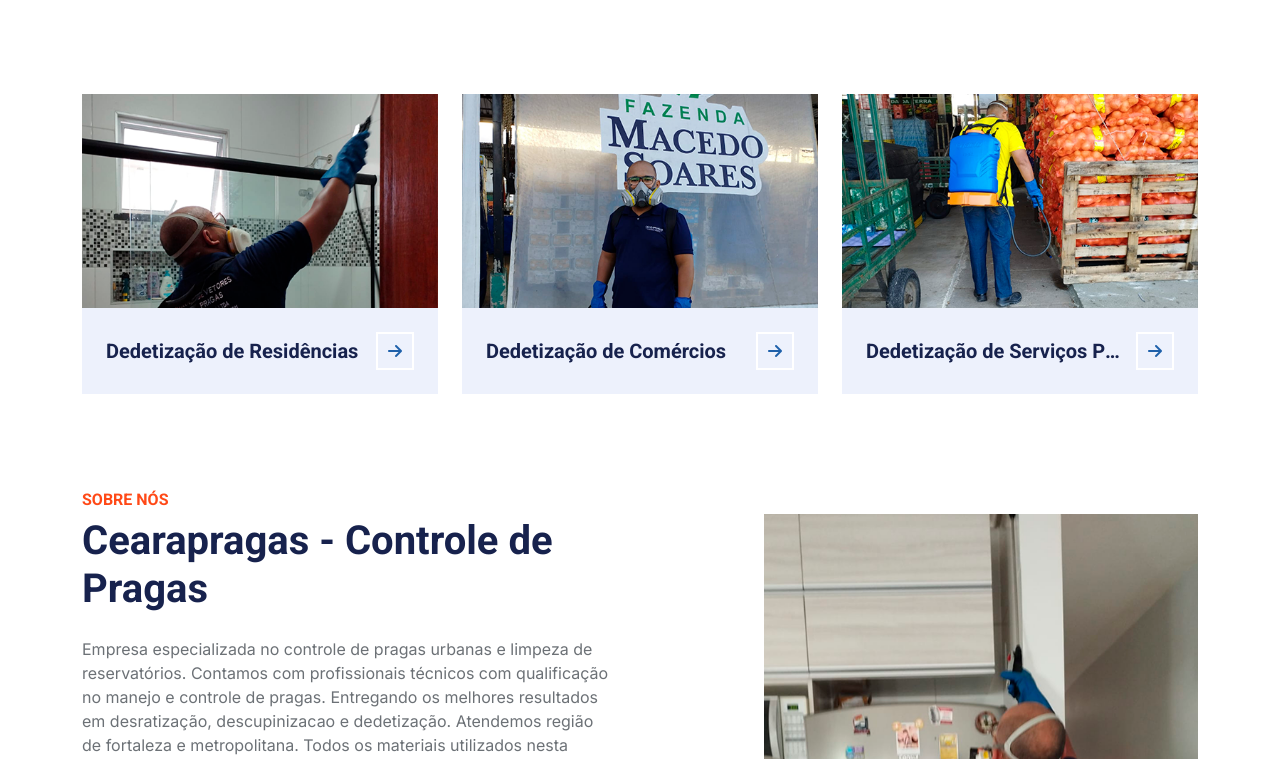
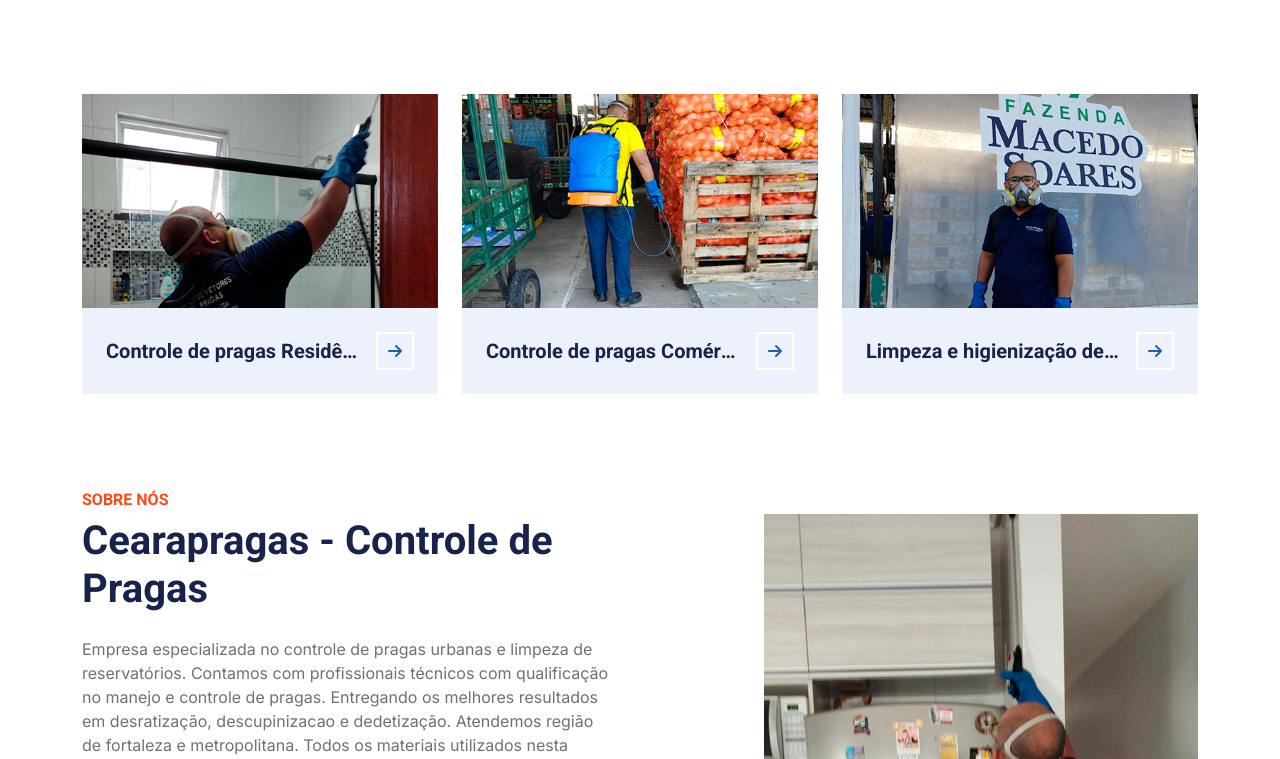
Before and after one commit to Rodrigoue9/cearapragas, a plain HTML site: page index.html in a window 1280 px wide. Shown: the part 1121-1880 px from the top of the page. Drawn offline with nearby package versions, Linux system fonts and the light colour scheme.

Commit message:
Update index.html

```diff
--- a/index.html
+++ b/index.html
@@ -93,6 +93,7 @@
                 <div class="navbar-nav me-auto">
                     <a href="index.html" class="nav-item nav-link active">Início</a>
                     <a href="precos.html" class="nav-item nav-link active">Preços</a>
+                    <a href="links.html" class="nav-item nav-link active">Links Uteis</a>
 
                 </div>
                 <div class="mt-4 mt-lg-0 me-lg-n4 py-3 px-4 bg-primary d-flex align-items-center">
@@ -158,25 +159,25 @@
                         <img class="img-fluid w-100 h-100" src="img/imagens ceara/prego1.png" alt="">
                     </div>
                     <div class="d-flex align-items-center justify-content-between bg-light p-4">
-                        <h5 class="text-truncate me-3 mb-0">Dedetização de Residências</h5>
+                        <h5 class="text-truncate me-3 mb-0">Controle de pragas Residências</h5>
                         <a class="btn btn-square btn-outline-primary border-2 border-white flex-shrink-0" href="https://api.whatsapp.com/send?phone=+5585984255911&text=Olá! Quero solicitar um orçamento para Dedetização de Residência."><i class="fa fa-arrow-right"></i></a>
                     </div>
                 </div>
                 <div class="col-lg-4 col-md-6 service-item-top wow fadeInUp" data-wow-delay="0.3s">
                     <div class="overflow-hidden">
-                        <img class="img-fluid w-100 h-100" src="img/prego4.png" alt="">
+                        <img class="img-fluid w-100 h-100" src="img/imagens ceara/prego3.png" alt="">
                     </div>
                     <div class="d-flex align-items-center justify-content-between bg-light p-4">
-                        <h5 class="text-truncate me-3 mb-0">Dedetização de Comércios</h5>
+                        <h5 class="text-truncate me-3 mb-0">Controle de pragas Comércios</h5>
                         <a class="btn btn-square btn-outline-primary border-2 border-white flex-shrink-0" href="https://api.whatsapp.com/send?phone=+5585984255911&text=Olá! Quero solicitar um orçamento para Dedetização de Comercio."><i class="fa fa-arrow-right"></i></a>
                     </div>
                 </div>
                 <div class="col-lg-4 col-md-6 service-item-top wow fadeInUp" data-wow-delay="0.5s">
                     <div class="overflow-hidden">
-                        <img class="img-fluid w-100 h-100" src="img/imagens ceara/prego3.png" alt="">
+                        <img class="img-fluid w-100 h-100" src="img/prego4.png" alt="">
                     </div>
                     <div class="d-flex align-items-center justify-content-between bg-light p-4">
-                        <h5 class="text-truncate me-3 mb-0">Dedetização de Serviços Públicos</h5>
+                        <h5 class="text-truncate me-3 mb-0">Limpeza e higienização de reservatórios</h5>
                         <a class="btn btn-square btn-outline-primary border-2 border-white flex-shrink-0" href="https://api.whatsapp.com/send?phone=+5585984255911&text=Olá! Quero solicitar um orçamento para Dedetização de Serviços publicos"><i class="fa fa-arrow-right"></i></a>
                     </div>
                 </div>
@@ -546,6 +547,7 @@
                     <a class="btn btn-link" href="https://api.whatsapp.com/send?phone=+5585984255911&text=Olá! Quero informações sobre a Desinsetização de Aranhas.">Desinsetização de Aranhas</a>
                     <a class="btn btn-link" href="https://api.whatsapp.com/send?phone=+5585984255911&text=Olá! Quero informações sobre a Descupinização.">Descupinização</a>
                     <a class="btn btn-link" href="https://api.whatsapp.com/send?phone=+5585984255911&text=Olá! Quero informações sobre a Sanitização de Ambientes.">Sanitização de Ambientes</a>
+                    <a class="btn btn-link" href="https://api.whatsapp.com/send?phone=+5585984255911&text=Olá! Quero informações sobre a limpeza e Higienização de reservatórios.">limpeza e Higienização de reservatórios</a>
                 </div>
                 <div class="col-lg-3 col-md-6">
 
```
